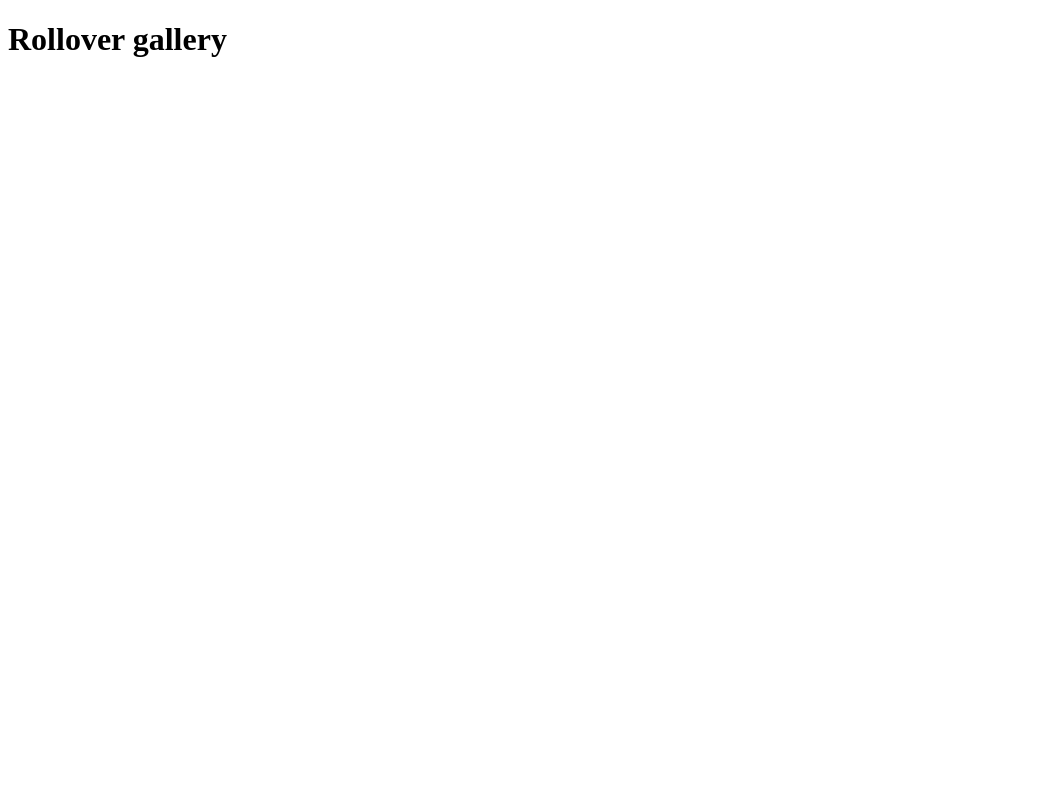
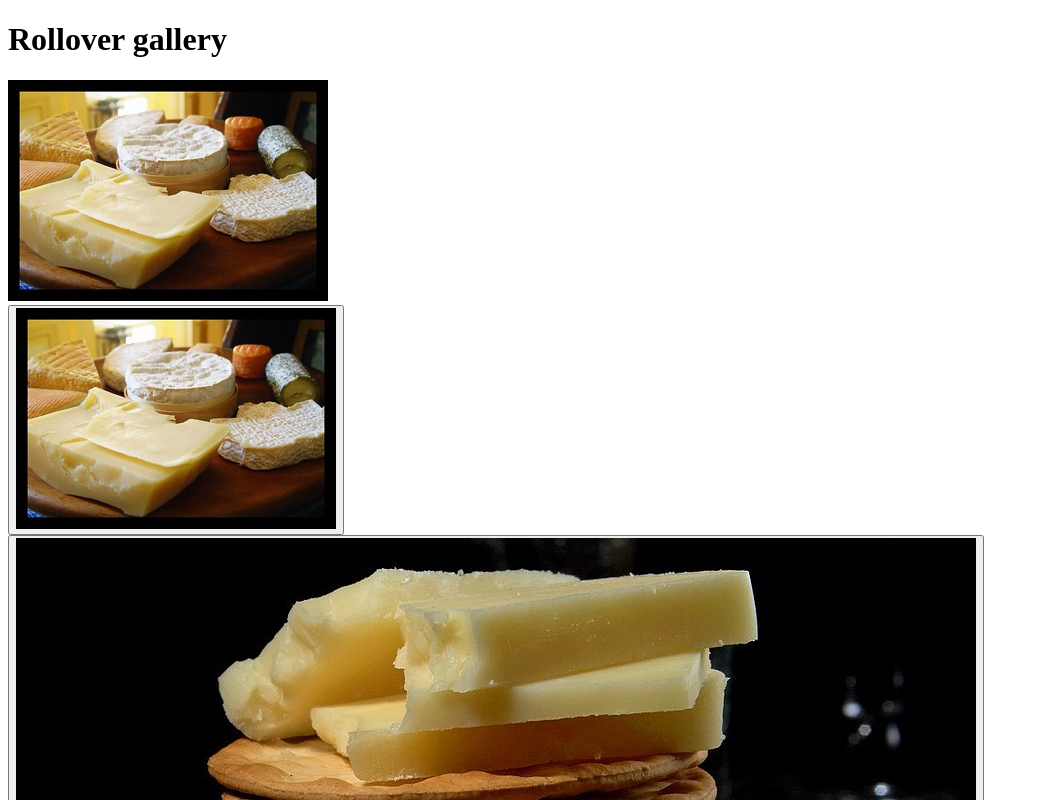
Before and after one commit to SiljeP/rollover-opgave, a plain HTML site: page index.html in a window 1280 px wide. Shown: the top 800 px of the page, without its empty margins (0-1039 px from the left). Drawn offline with Linux system fonts and the light colour scheme.

Commit message:
før første pause

```diff
--- /dev/null
+++ b/gallery.js
@@ -0,0 +1,33 @@
+const gallery = (function () {
+    const GALLERY = document.querySelector(".gallery__container");
+    const FOCUSED_IMAGE = document.createElement("img");
+
+    FOCUSED_IMAGE.classList.add("gallery__focusedImage");
+
+    const THUMBNAILS = document.createElement("div");
+    THUMBNAILS.classList.add("gallery__thumbnails");
+
+
+    function buildThumbnail(image) {
+        const BUTTON = document.createElement("button");
+        BUTTON.addEventListener("click", changeFocus);
+        BUTTON.innerHTML = `<img src = "${image}" alt = "gallereri miniature" class = "gallery__thumbnail">`;
+        BUTTON.classList.add("gallery__button");
+        THUMBNAILS.append(BUTTON);
+    }
+
+    function changeFocus(event){
+        FOCUSED_IMAGE.src = event.target.src;
+    }
+
+
+    function init(images = []) {
+        FOCUSED_IMAGE.src = images[0];
+        images.forEach(buildThumbnail); //putter thumbnails ind i div'en
+        GALLERY.append(FOCUSED_IMAGE, THUMBNAILS);
+    }
+    return {
+        init
+    };
+
+})()
--- a/index.html
+++ b/index.html
@@ -1,15 +1,23 @@
 <!DOCTYPE html>
-<html lang="en">
+<html lang="da">
 <head>
     <meta charset="UTF-8">
     <meta http-equiv="X-UA-Compatible" content="IE=edge">
     <meta name="viewport" content="width=device-width, initial-scale=1.0">
     <title>Rollover galleri</title>
 
-    <link rel="stylesheet" href="style.css">
+    <link rel="stylesheet" href="gallery.css">
+
+
 </head>
 <body>
     <h1>Rollover gallery</h1>
-    <script src="./java.js" defer></script>
+    <div class="gallery__container">
+    </div>
+    <script src="./gallery.js" ></script>
+    <script>
+    gallery.init(["images/cheese1.jpg","images/cheese2.jpg","images/cheese3.jpg"])
+    </script>
+
 </body>
 </html>
```
Also changed, not shown: gallery.css (added), images/cheese1.jpg (added), images/cheese2.jpg (added), images/cheese3.jpg (added), java.js (deleted), style.css (deleted), 1 other file.
